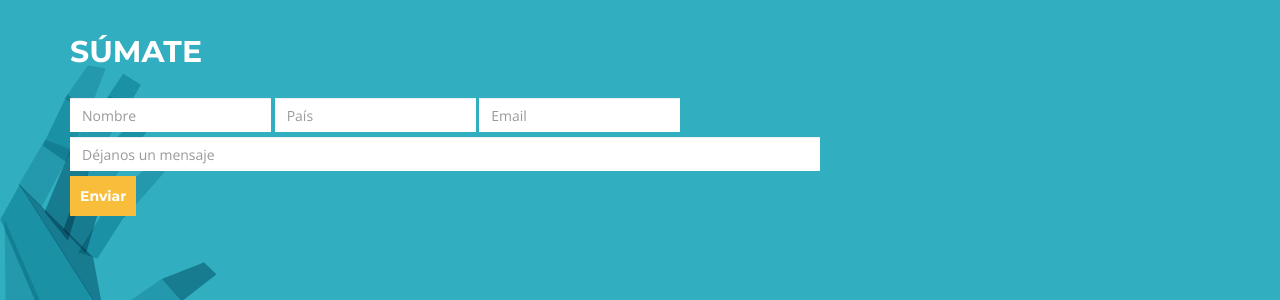
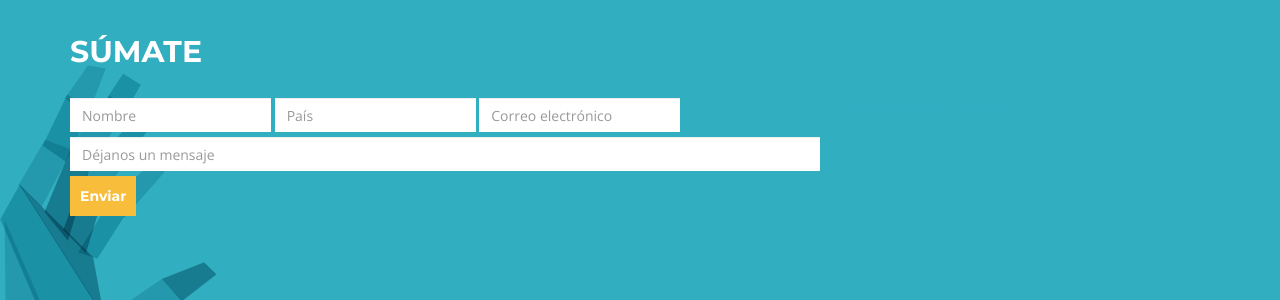
Before and after one commit to ciudadanointeligente/br.labcivico.org.github.io, a Jekyll site: the page built from index.html, in a window 1280 px wide and 900 px high, scrolled down 2276 px. Shown: the part 275-575 px from the top of the window. Built offline with Jekyll 4.4.1, drawn with Linux system fonts in a browser that asks for light colours; nearby versions of some CDN libraries; comment, search, counter and statistics services are not loaded.

Commit message:
modified placeholder

```diff
--- a/index.html
+++ b/index.html
@@ -150,8 +150,8 @@ layout: default
               <input type="country" class="form-control" id="exampleInputCountry3" placeholder="País">
             </div>
             <div class="form-group">
-              <label class="sr-only" for="exampleInputEmail3">Email</label>
-              <input type="email" class="form-control" id="exampleInputEmail3" placeholder="Email">
+              <label class="sr-only" for="exampleInputEmail3">Correo electrónico</label>
+              <input type="email" class="form-control" id="exampleInputEmail3" placeholder="Correo electrónico">
             </div>
           </form>
           <form>
```
